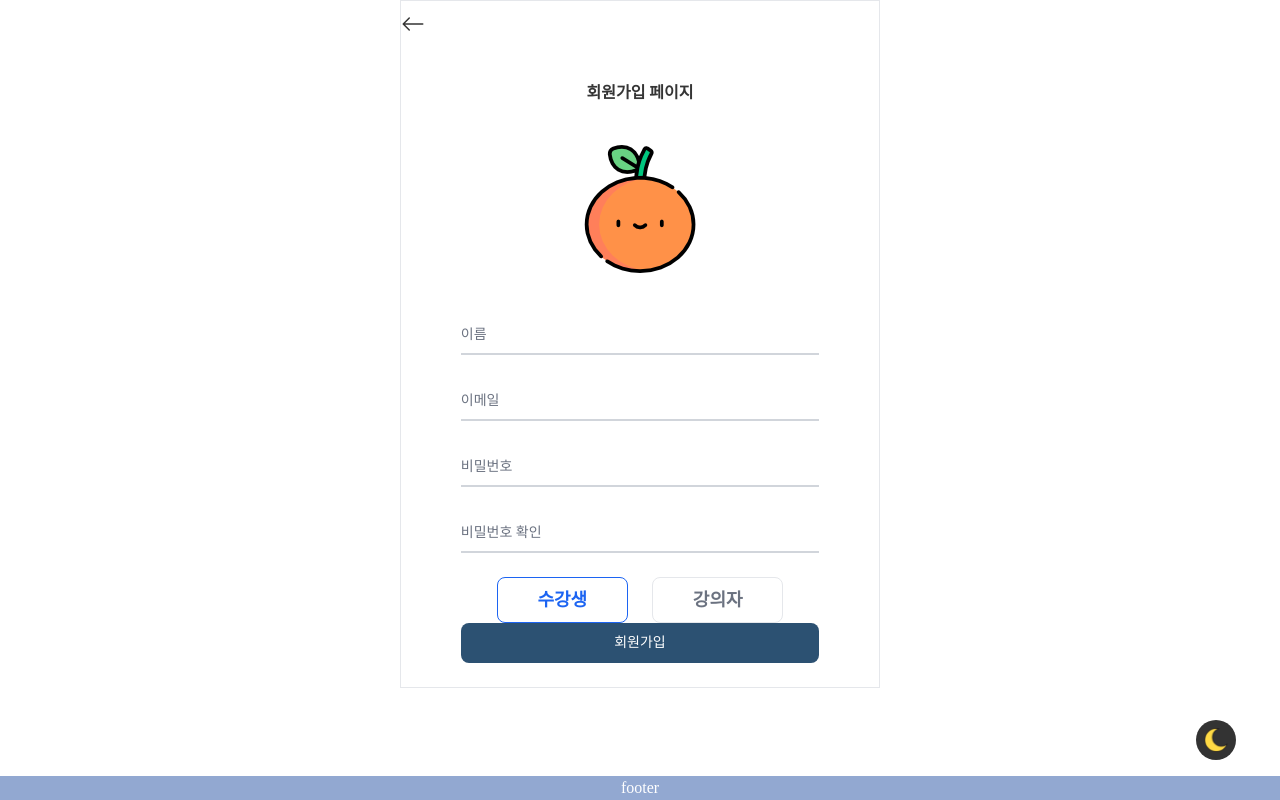
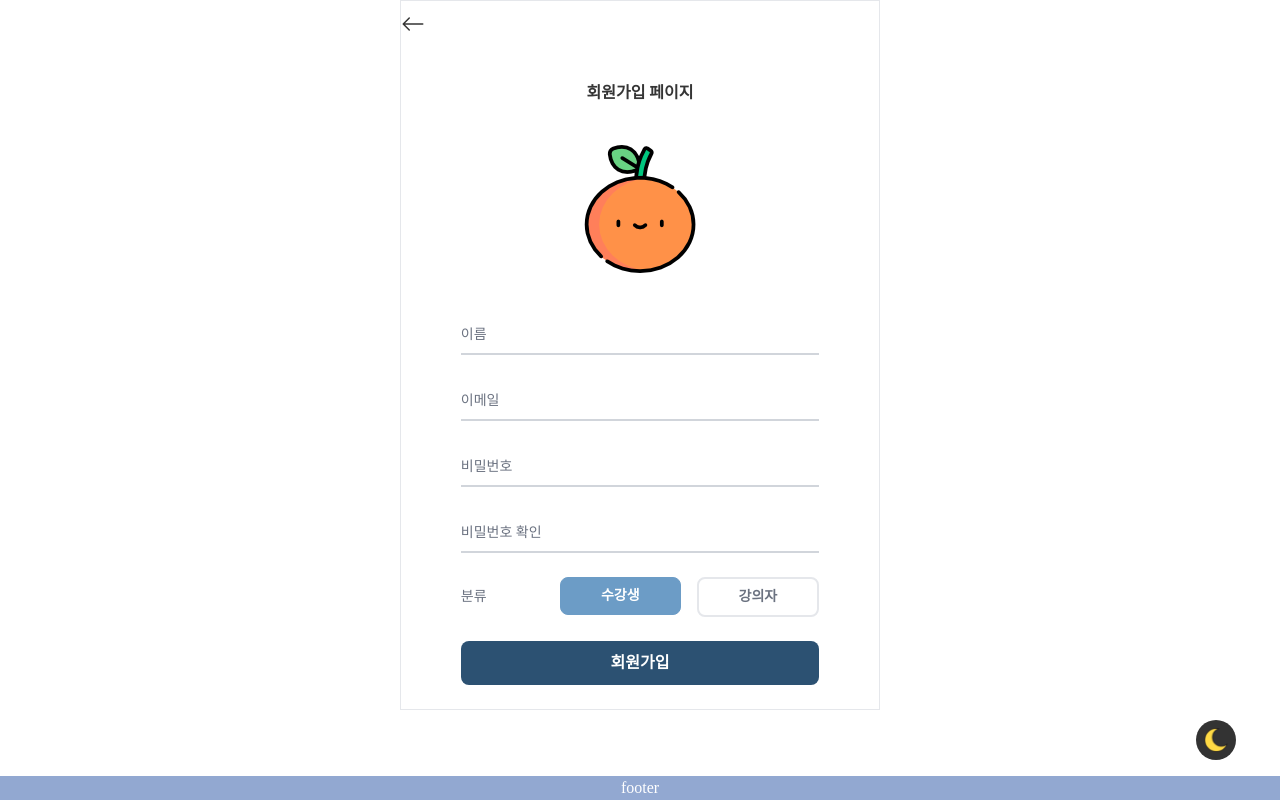
Before and after one commit to gorapaduckoo/recourta, a Vue app in the folder frontend/: page /signup in a window 1280 px wide. Built offline with nearby package versions, Linux system fonts and the light colour scheme; a web font is replaced by a local one.

Commit message:
isStudent Selectform Design

```diff
--- a/frontend/src/views/SignupView.vue
+++ b/frontend/src/views/SignupView.vue
@@ -27,22 +27,25 @@
         <input type="password" name="repeat_password" id="floating_repeat_password" class="block py-2.5 px-0 w-full text-sm bg-transparent border-0 border-b-2 border-gray-300 appearance-none dark:border-gray-600 dark:focus:border-[#6c9cc6] focus:outline-none focus:ring-0 focus:border-[#2c5172] peer" placeholder=" " required />
         <label for="floating_repeat_password" class="peer-focus:font-medium absolute text-sm text-gray-500 dark:text-gray-400 duration-300 transform -translate-y-6 scale-75 top-3 -z-10 origin-[0] peer-focus:left-0 peer-focus:text-[#2c5172] dark:peer-focus:text-[#6c9cc6] peer-placeholder-shown:scale-100 peer-placeholder-shown:translate-y-0 peer-focus:scale-75 peer-focus:-translate-y-6">비밀번호 확인</label>
       </div>
-      <ul class="grid gap-6 w-3/5 mr-auto ml-auto md:grid-cols-2">
-        <li>
-          <input type="radio" id="student" name="role" value="student" class="hidden peer" required checked>
-          <label for="student" class="flex items-center p-2 w-full text-gray-500 bg-white rounded-lg border border-gray-200 cursor-pointer dark:hover:text-gray-300 dark:border-gray-700 dark:peer-checked:text-blue-500 peer-checked:border-blue-600 peer-checked:text-blue-600 hover:text-gray-600 hover:bg-gray-100 dark:text-gray-400 dark:bg-gray-800 dark:hover:bg-gray-700">
-            <div class="text-lg mr-auto ml-auto text-center font-semibold">수강생</div>
-          </label>
-        </li>
-        <li>
-          <input type="radio" id="lecturer" name="role" value="lecturer" class="hidden peer">
-          <label for="lecturer" class="flex items-center p-2 w-full text-gray-500 bg-white rounded-lg border border-gray-200 cursor-pointer dark:hover:text-gray-300 dark:border-gray-700 dark:peer-checked:text-blue-500 peer-checked:border-blue-600 peer-checked:text-blue-600 hover:text-gray-600 hover:bg-gray-100 dark:text-gray-400 dark:bg-gray-800 dark:hover:bg-gray-700">
-            <div class="text-lg mr-auto ml-auto text-center font-semibold">강의자</div>
-          </label>
-        </li>
-      </ul>
+      <div class="flex justify-between items-center w-3/4 mr-auto ml-auto mb-6">
+        <div class="text-sm text-gray-500 dark:text-gray-400">분류</div>
+        <div class="flex justify-between">
+          <div class="mr-4">
+            <input type="radio" id="student" name="role" value="student" class="hidden peer" required checked>
+            <label for="student" class="flex items-center py-2 px-10 w-full text-gray-500 bg-white rounded-lg border border-gray-200 cursor-pointer dark:hover:text-gray-300 dark:border-gray-700 dark:peer-checked:text-blue-500 peer-checked:border-[#6c9cc6] peer-checked:text-white peer-checked:bg-[#6c9cc6] hover:text-gray-600 hover:bg-gray-100 dark:text-gray-400 dark:bg-gray-800 dark:hover:bg-gray-700">
+              <div class="text-sm mr-auto ml-auto text-center font-semibold">수강생</div>
+            </label>
+          </div>
+          <div>
+            <input type="radio" id="lecturer" name="role" value="lecturer" class="hidden peer">
+            <label for="lecturer" class="flex items-center py-2 px-10 w-full text-gray-500 rounded-lg border-2 border-gray-200 cursor-pointer dark:hover:text-gray-300 dark:border-gray-600 dark:peer-checked:text-white dark:peer-checked:bg-[#666666] peer-checked:border-white peer-checked:border-[3px] dark:peer-checked:border-[3px] peer-checked:text-[#2c5172] hover:text-gray-600 hover:bg-gray-100 dark:text-gray-400 dark:hover:bg-[#353535]">
+              <div class="text-sm mr-auto ml-auto text-center font-semibold">강의자</div>
+            </label>
+          </div>
+        </div>
+      </div>
       <div class="text-center w-3/4 mr-auto ml-auto mb-6">
-        <button type="submit" class="text-white font-bold bg-[#2c5172] focus:outline-none font-medium rounded-lg text-sm w-full px-5 py-2.5 text-center dark:bg-[#2c5172]">회원가입</button>
+        <button type="submit" class="text-white font-bold bg-[#2c5172] focus:outline-none rounded-lg w-full px-5 py-2.5 text-center dark:bg-[#2c5172]">회원가입</button>
       </div>
     </form>
   </div>
```
